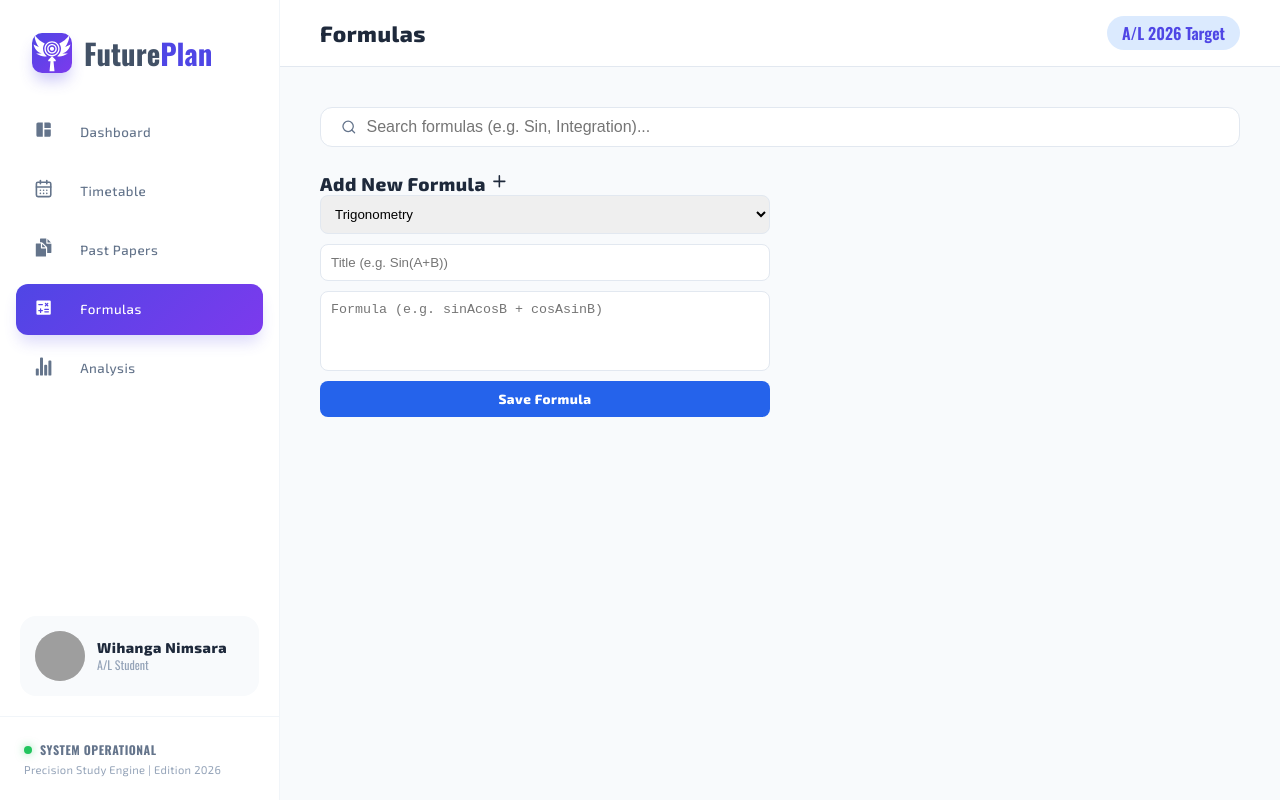
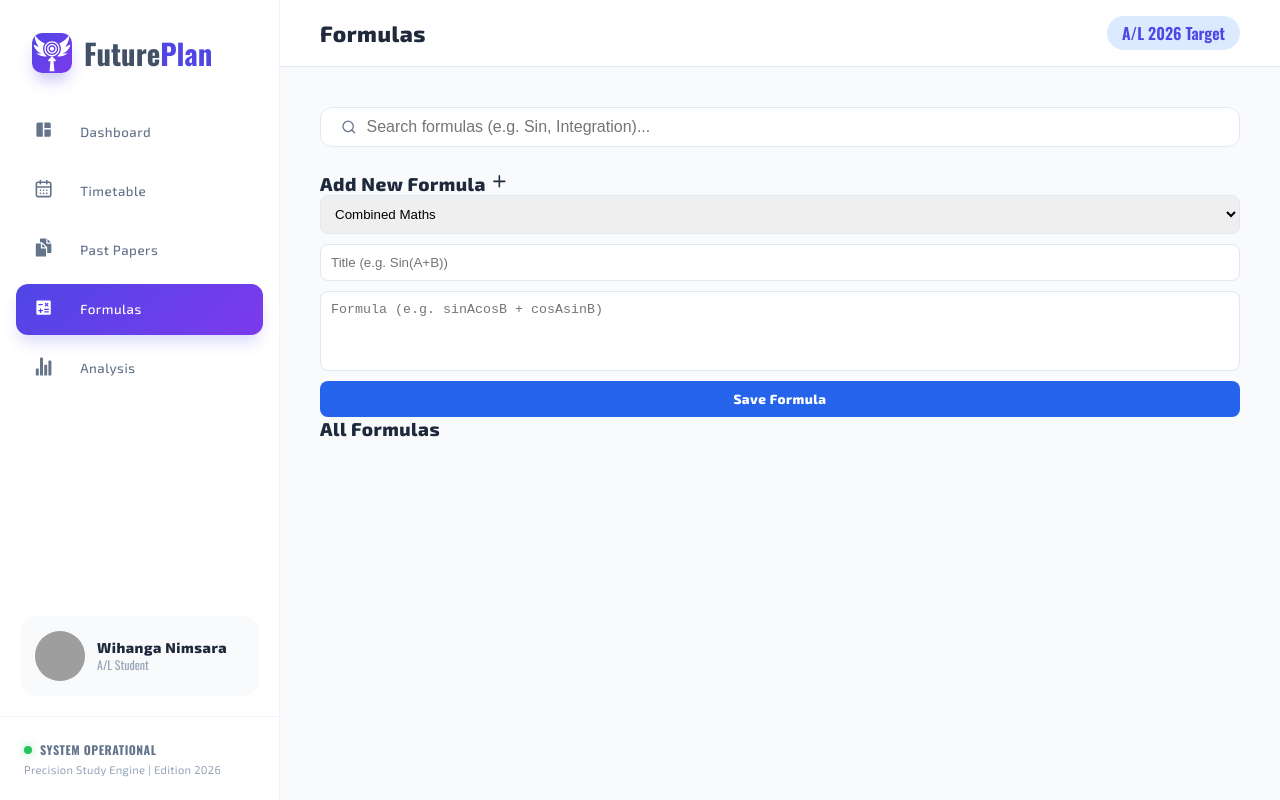
Before and after one commit to lakshan-beast/Future-Plan, a React (Vite) app: page / in a window 1280 px wide. Both pictures are taken after a click on the button "Formulas". Built offline with nearby package versions, Linux system fonts and the light colour scheme; grey boxes are pictures that could not be loaded.

Commit message:
Refactor Add New Formula Card: update category options to include Combined Maths, Physics, and Chemistry

```diff
--- a/src/pages/Formulas.jsx
+++ b/src/pages/Formulas.jsx
@@ -50,7 +50,6 @@ const Formulas = () => {
         </div>
       </div>
 
-      <div className="formula-grid">
       {/* Add New Formula Card */}
       <div className="card add-formula-card">
         <h3>
@@ -62,10 +61,9 @@ const Formulas = () => {
             onChange={(e) =>
               setNewFormula({ ...newFormula, category: e.target.value })
             }>
-              <option value="Trigonometry">Trigonometry</option>
-              <option value="Calculus">Calculus</option>
-              <option value="Algebra">Algebra</option>
-              <option value="Mechanics">Mechanics</option>
+            <option value="Maths">Combined Maths</option>
+            <option value="Physics">Physics</option>
+            <option value="Chemistry">Chemistry</option>
           </select>
           <input
             placeholder="Title (e.g. Sin(A+B))"
@@ -86,6 +84,8 @@ const Formulas = () => {
       </div>
 
       {/* Display Formulas */}
+      <h3>All Formulas</h3>
+      <div className="formula-grid">
         {filteredFormulas.map((f) => (
           <div key={f.id} className="card formula-item-card">
             <div className="card-header">
```
Lines whose indentation alone changed are shown as unchanged.
